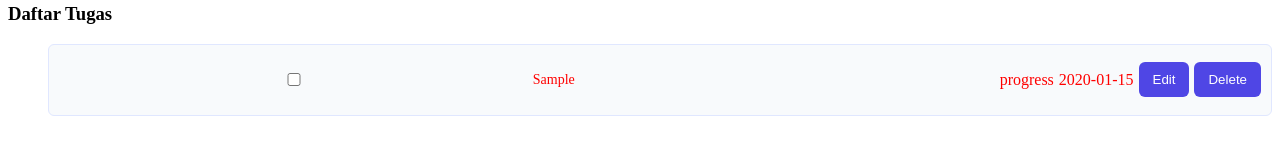
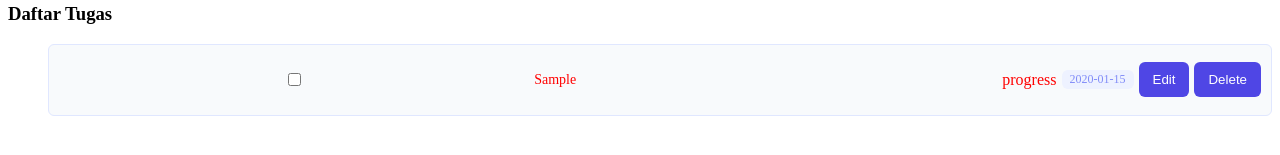
Before and after one commit to arsenicbreaker/TodoWeb_4A_0031, a plain HTML site: page index.html in a window 1280 px wide. Both pictures are taken after typing "Sample", "2020-01-15" into the empty fields and a click on the button "Add Task". Shown: the part 135-290 px from the top of the page. Drawn offline with Linux system fonts and the light colour scheme.

Commit message:
styling date

```diff
--- a/style.css
+++ b/style.css
@@ -47,6 +47,15 @@ li .task-name {
   font-weight: 500;
 }
 
+li .task-date {
+  font-size: 12px;
+  color: #818cf8;
+  background: #eef2ff;
+  padding: 2px 8px;
+  border-radius: 6px;
+  white-space: nowrap;
+}
+
 .hapus {
   background: #ef4444;
 }
```
